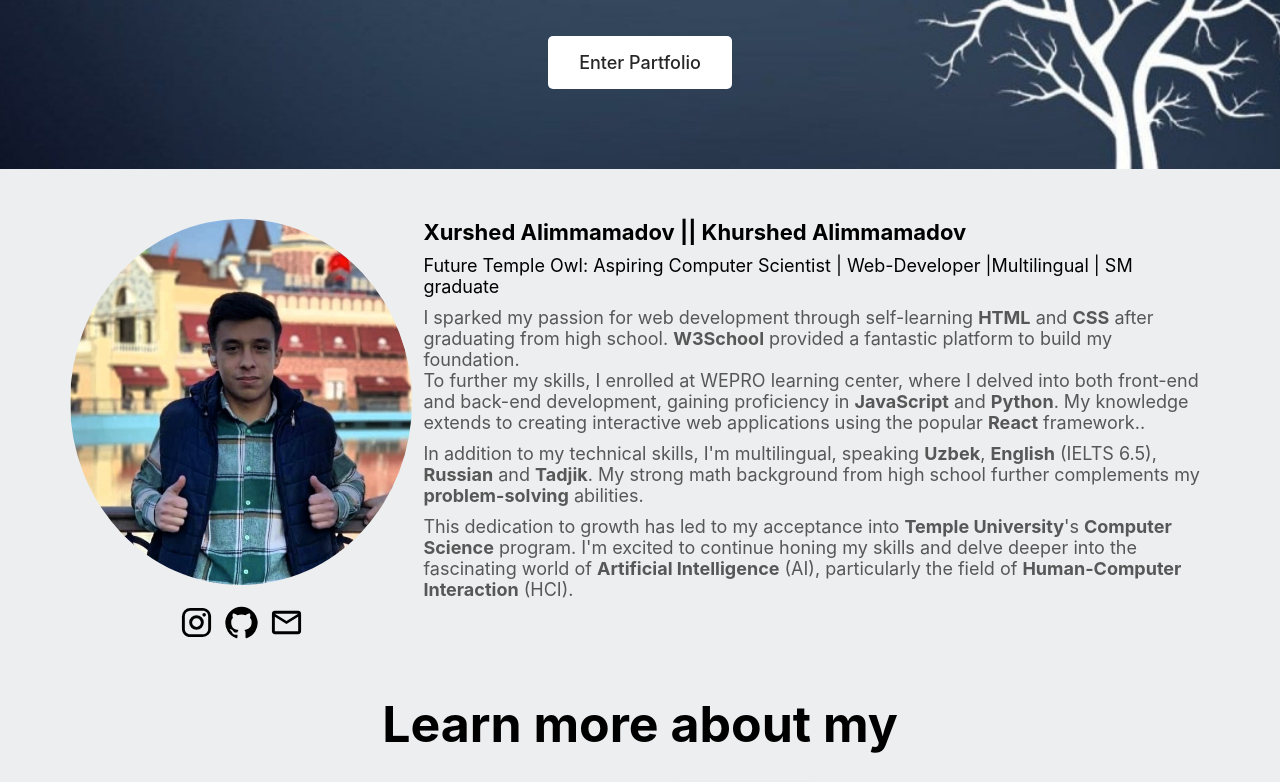
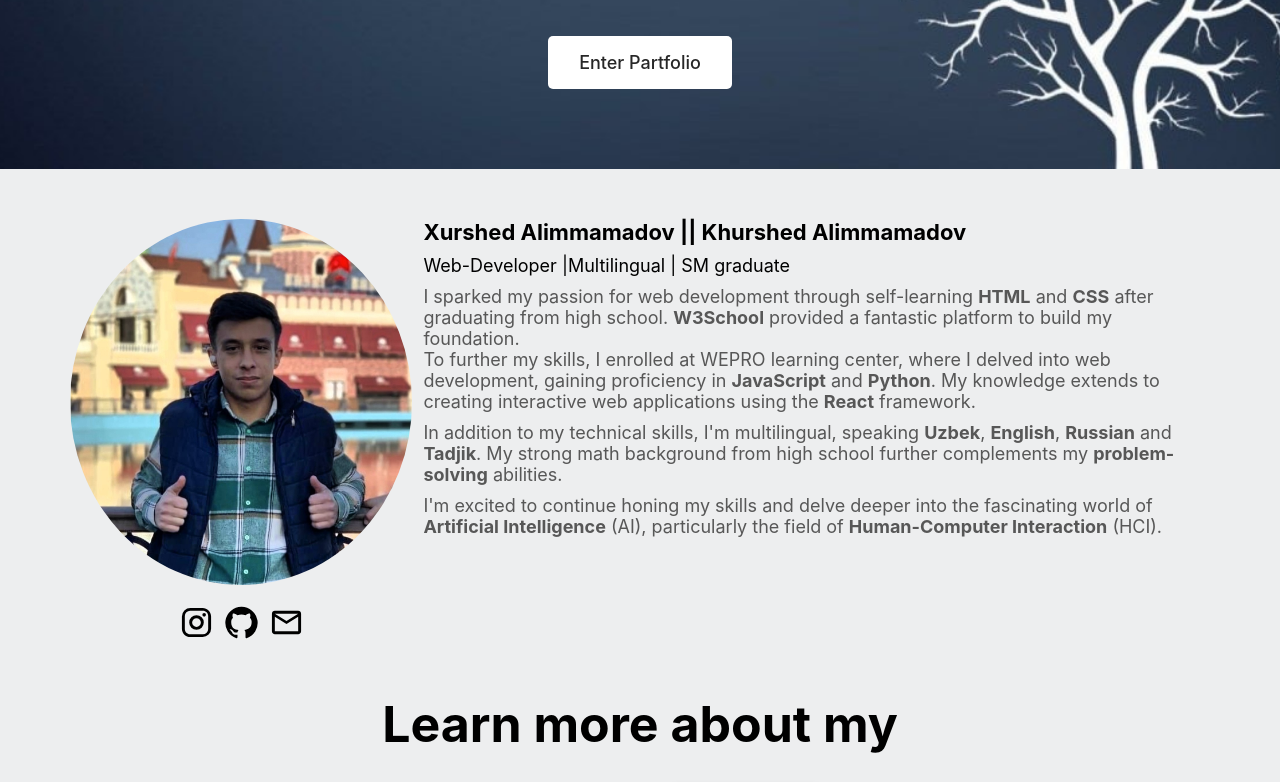
Before and after one commit to Khurshedjan04/my-portfolio, a React (Create React App) app: page / in a window 1280 px wide. Shown: the part 505-1287 px from the top of the page. Built offline with nearby package versions, Linux system fonts and the light colour scheme.

Commit message:
Modified version

```diff
--- a/src/AboutRight.jsx
+++ b/src/AboutRight.jsx
@@ -4,14 +4,14 @@
     return (
         <div  className='about_right'>
             <h3  className='about_name'>Xurshed Alimmamadov <span className='ii'>||</span> Khurshed Alimmamadov</h3>
-            <p className='about_intro'>Future Temple Owl: Aspiring Computer Scientist | Web-Developer |Multilingual | SM graduate</p>
+            <p className='about_intro'> Web-Developer |Multilingual | SM graduate</p>
             <p className='about_minor'>
-                I sparked my passion for web development through self-learning <strong>HTML</strong> and <strong>CSS</strong>  after graduating from high school. <strong>W3School</strong>  provided a fantastic platform to build my foundation. <br /> To further my skills, I enrolled at WEPRO learning center, where I delved into both front-end and back-end development, gaining proficiency in <strong>JavaScript</strong> and <strong>Python</strong>. My knowledge extends to creating interactive web applications using the popular <strong>React</strong> framework..
+                I sparked my passion for web development through self-learning <strong>HTML</strong> and <strong>CSS</strong>  after graduating from high school. <strong>W3School</strong>  provided a fantastic platform to build my foundation. <br /> To further my skills, I enrolled at WEPRO learning center, where I delved into web development, gaining proficiency in <strong>JavaScript</strong> and <strong>Python</strong>. My knowledge extends to creating interactive web applications using the <strong>React</strong> framework.
             </p>
             <p className='about_minor'>
-                In addition to my technical skills, I'm multilingual, speaking <strong>Uzbek</strong>, <strong>English</strong> (IELTS 6.5), <strong>Russian</strong> and <strong>Tadjik</strong>. My strong math background from high school further complements my <strong>problem-solving</strong> abilities.
+                In addition to my technical skills, I'm multilingual, speaking <strong>Uzbek</strong>, <strong>English</strong>, <strong>Russian</strong> and <strong>Tadjik</strong>. My strong math background from high school further complements my <strong>problem-solving</strong> abilities.
             </p>
-           <p className="about_minor">This dedication to growth has led to my acceptance into <strong>Temple University</strong>'s <strong>Computer Science</strong> program.  I'm excited to continue honing my skills and delve deeper into the fascinating world of <strong>Artificial Intelligence</strong> (AI), particularly the field of <strong>Human-Computer Interaction</strong> (HCI).</p>
+           <p className="about_minor">  I'm excited to continue honing my skills and delve deeper into the fascinating world of <strong>Artificial Intelligence</strong> (AI), particularly the field of <strong>Human-Computer Interaction</strong> (HCI).</p>
 
         </div>
     )
```
